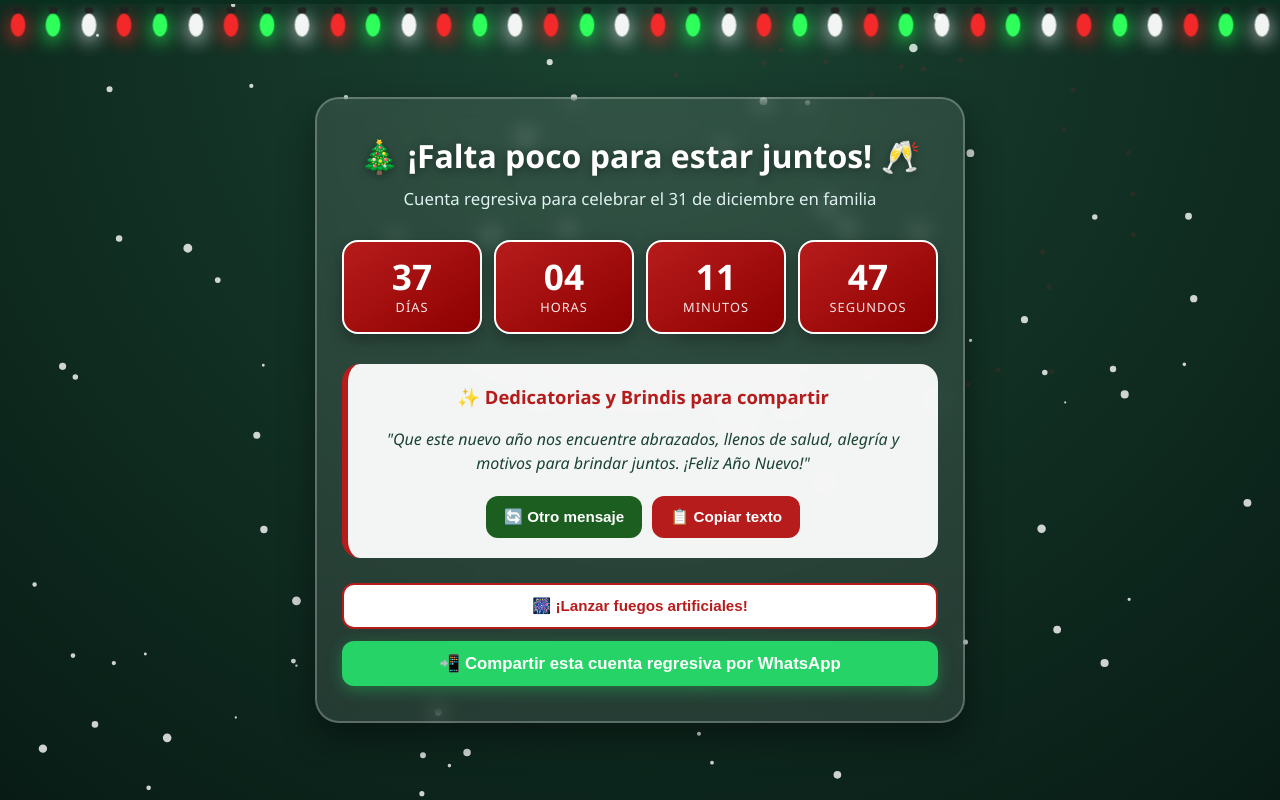
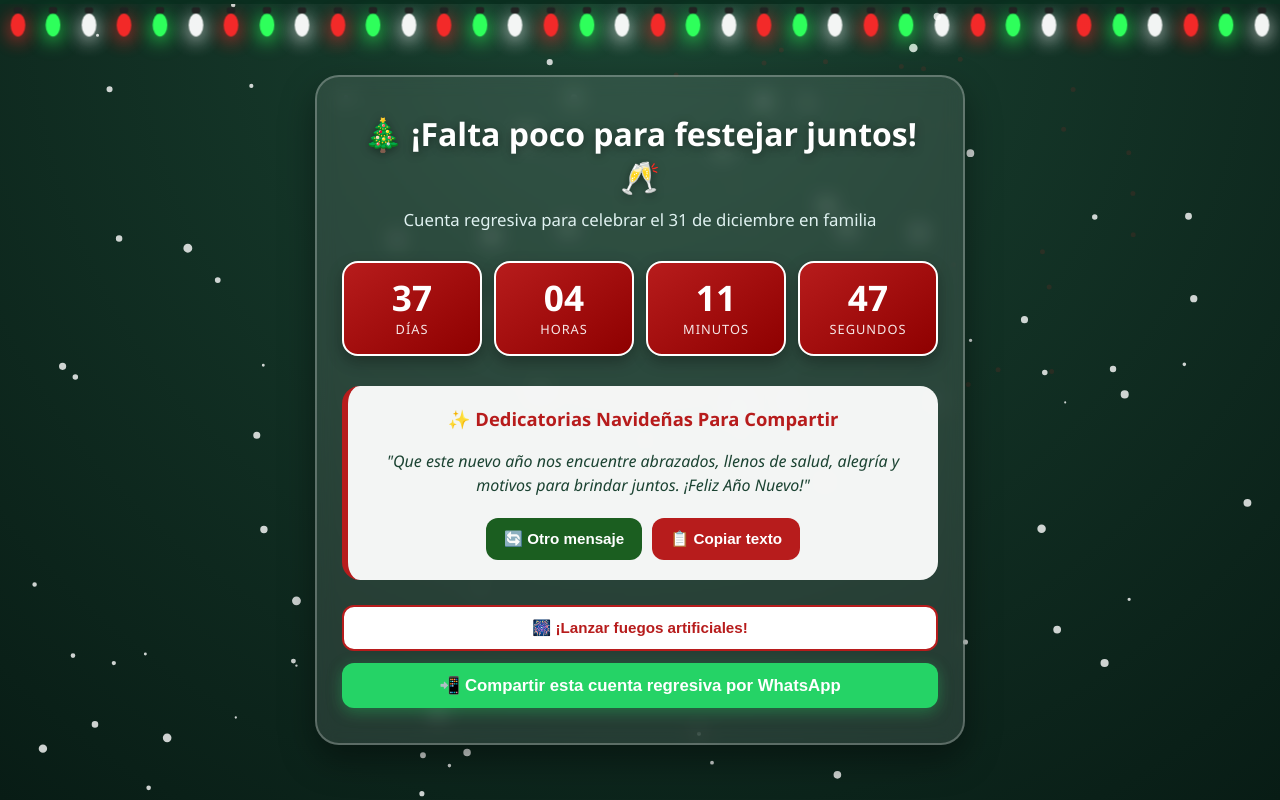
Before and after one commit to Jackeline987/cuenta-regresiva-navidad, a plain HTML site: page index.html in a window 1280 px wide. Drawn offline with Linux system fonts and the light colour scheme.

Commit message:
Update holiday greeting and section title

```diff
--- a/index.html
+++ b/index.html
@@ -258,7 +258,7 @@
   <canvas id="canvas-efectos"></canvas>
 
   <main class="contenedor">
-    <h1>🎄 ¡Falta poco para estar juntos! 🥂</h1>
+    <h1>🎄 ¡Falta poco para festejar juntos! 🥂</h1>
     <p class="subtitulo">Cuenta regresiva para celebrar el 31 de diciembre en familia</p>
 
     <!-- Reloj -->
@@ -283,7 +283,7 @@
 
     <!-- Generador de dedicatorias -->
     <section class="seccion-mensajes">
-      <h2>✨ Dedicatorias y Brindis para compartir</h2>
+      <h2>✨ Dedicatorias Navideñas Para Compartir</h2>
       <p class="texto-mensaje" id="mensaje-actual">
         "Que este nuevo año nos encuentre abrazados, llenos de salud, alegría y motivos para brindar juntos. ¡Feliz Año Nuevo!"
       </p>
```
